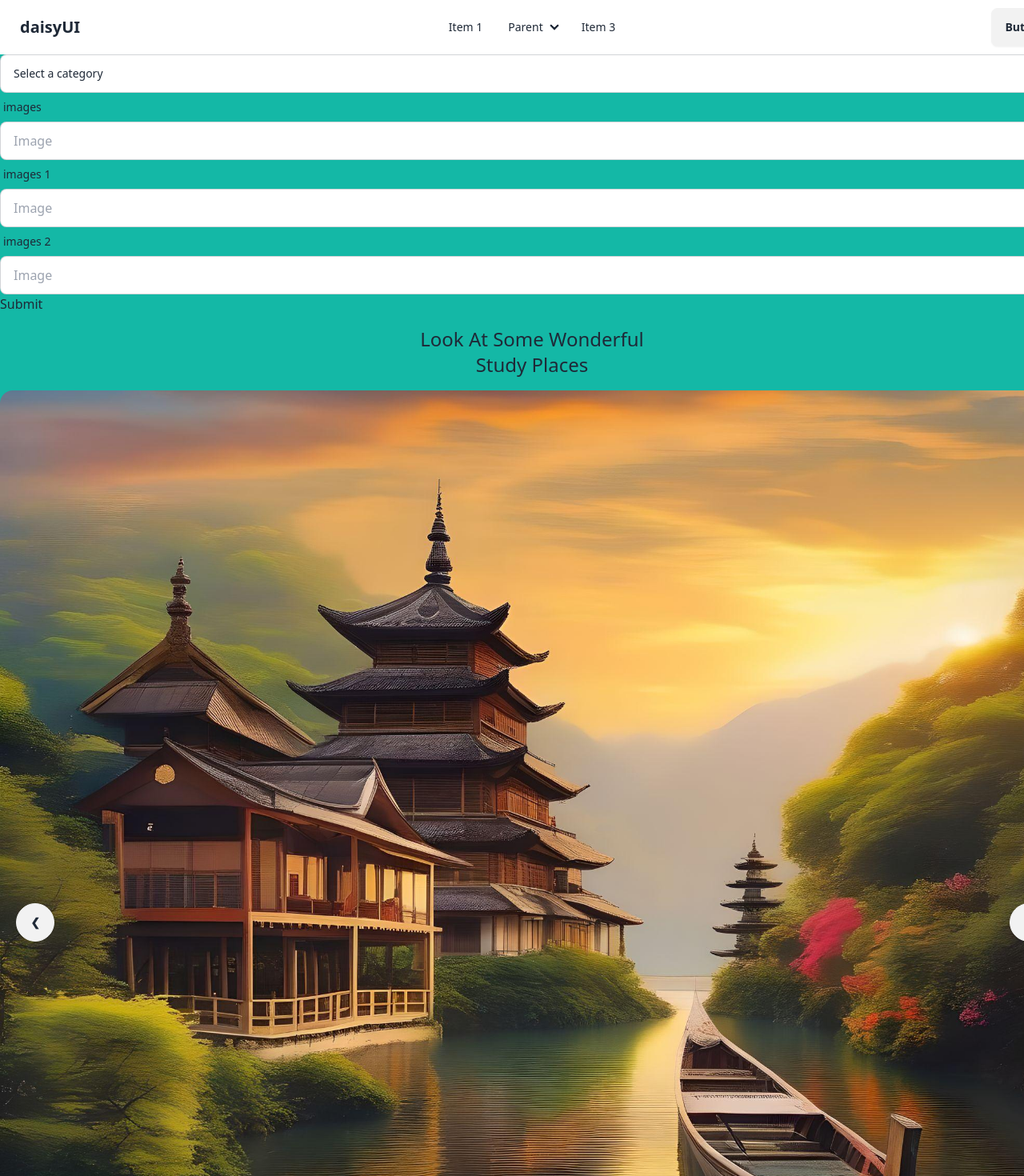
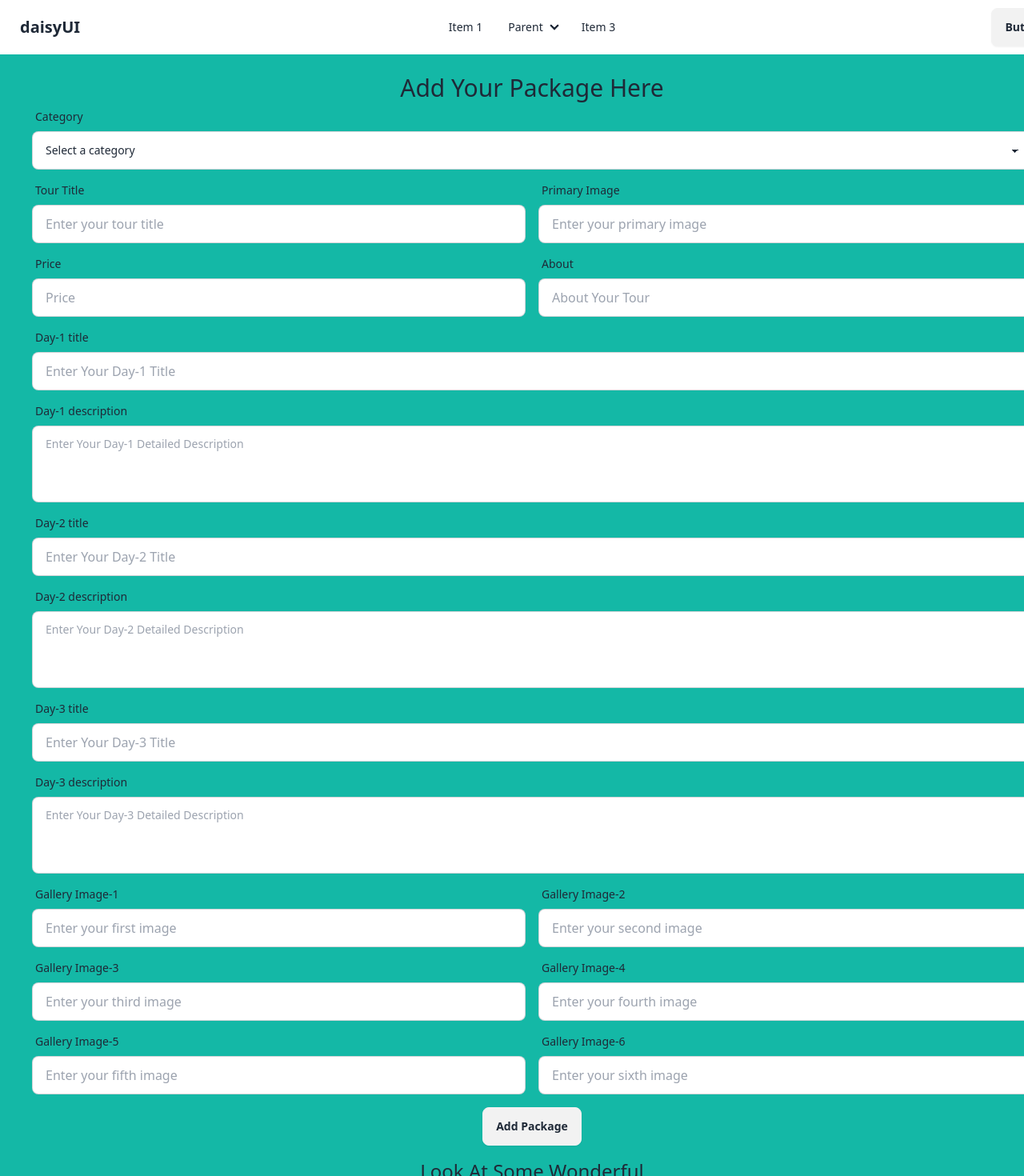
Before and after one commit to ShoaibHossainss/TravelBloom-client-side, a React (Vite) app: page / in a window 1280 px wide. Shown: the top 1470 px of the page at 80% size. Built offline with nearby package versions, Linux system fonts and the light colour scheme.

Commit message:
add package form designed successfully

```diff
--- a/src/Form.jsx
+++ b/src/Form.jsx
@@ -6,12 +6,19 @@ const Form = () => {
     const { register, handleSubmit } = useForm();
     const onSubmit = async data =>{
         console.log(data);
-       const images = {
+       const formData = {
         tour_type: data.category,
-        primary_image: data.images0,
-        secondary_images: [data.images1,data.images2]
+        trip_title: data.title,
+        price: data.price,
+        about: data.about,
+        tour_plan_day_1: [data.day_1_title,data.day_1_description],
+        tour_plan_day_2: [data.day_2_title,data.day_2_description],
+        tour_plan_day_3: [data.day_3_title,data.day_3_description],
+        primary_image: data.image,
+        secondary_images: [data.images1,data.images2,data.images3,data.images4,data.images5,data.images6],
+
        }
-       console.log(images)
+       console.log(formData)
         Swal.fire({
             title: "Are you sure?",
             text: "You won't be able to revert this!",
@@ -27,7 +34,7 @@ const Form = () => {
                     headers: {
                       'content-type': 'application/json'
                     },
-                    body: JSON.stringify(images)
+                    body: JSON.stringify(formData)
                   })
                   .then(res=>res.json())
                   .then(data=>{
@@ -48,43 +55,155 @@ const Form = () => {
     }
     return (
         <div>
-             <form onSubmit={handleSubmit(onSubmit)}>
+  <h3 className="text-3xl text-center mt-6">Add Your Package Here</h3>
+  <form className="mx-10" onSubmit={handleSubmit(onSubmit)}>
+  <div className="form-control w-full mb-2">
+  <div className="label">
+  <span className="label-text">Category</span>
+  </div>
   <select defaultValue='default' {...register("category",{required: true})} className="select select-bordered w-full">
-  <option value='default' disabled selected>Select a category</option>
+  <option value='default' disabled >Select a category</option>
   <option value="Adventure">Adventure</option>
   <option value="Cultural">Cultural</option>
   <option value="Relaxation">Relaxation</option>
   <option value="Wildlife">Wildlife</option>
   <option value="Cruise">Cruise</option>
   </select>
+  </div>
+  <div className='lg:flex mb-2 gap-4'>
   <div className="form-control w-full">
   <label>
   <div className="label">
-    <span className="label-text">images</span>
+  <span className="label-text">Tour Title</span>
   </div>
-  <input {...register("images0",{required: true})} type="text" placeholder="Image" className="input input-bordered w-full" />
+  <input {...register("title",{required: true})} type="text" placeholder="Enter your tour title" className="input input-bordered w-full" />
   </label>
   </div>
   <div className="form-control w-full">
   <label>
   <div className="label">
-    <span className="label-text">images 1</span>
+  <span className="label-text">Primary Image</span>
   </div>
-  <input {...register("images1",{required: true})} type="text" placeholder="Image" className="input input-bordered w-full" />
+  <input {...register("image",{required: true})} type="text" placeholder="Enter your primary image" className="input input-bordered w-full" />
+  </label>
+  </div>
+  </div>
+  <div className='lg:flex mb-2 gap-4'>
+  <div className="form-control w-full">
+  <label>
+  <div className="label">
+  <span className="label-text">Price</span>
+  </div>
+  <input {...register("price",{required: true})} type="number" placeholder="Price" className="input input-bordered w-full" />
   </label>
   </div>
   <div className="form-control w-full">
   <label>
   <div className="label">
-    <span className="label-text">images 2</span>
+  <span className="label-text">About</span>
   </div>
-  <input {...register("images2",{required: true})} type="text" placeholder="Image" className="input input-bordered w-full" />
+  <input {...register("about",{required: true})} type="text" placeholder="About Your Tour" className="input input-bordered w-full" />
   </label>
   </div>
-      <input type="submit" />
-
+  </div>
+  <div className="form-control w-full mb-2">
+  <label>
+  <div className="label">
+  <span className="label-text">Day-1 title</span>
+  </div>
+  <input {...register("day_1_title",{required: true})} type="number" placeholder="Enter Your Day-1 Title" className="input input-bordered w-full" />
+  </label>
+  </div>
+  <label className="form-control mb-2">
+  <div className="label">
+  <span className="label-text">Day-1 description</span>
+  </div>
+  <textarea {...register("day_1_description",{required: true})} className="textarea textarea-bordered h-24" placeholder="Enter Your Day-1 Detailed Description"></textarea>
+  </label>
+  <div className="form-control w-full mb-2">
+  <label>
+  <div className="label">
+  <span className="label-text">Day-2 title</span>
+  </div>
+  <input {...register("day_2_title",{required: true})} type="number" placeholder="Enter Your Day-2 Title" className="input input-bordered w-full" />
+  </label>
+  </div>
+  <label className="form-control mb-2">
+  <div className="label">
+  <span className="label-text">Day-2 description</span>
+  </div>
+  <textarea {...register("day_2_description",{required: true})} className="textarea textarea-bordered h-24" placeholder="Enter Your Day-2 Detailed Description"></textarea>
+  </label>
+  <div className="form-control w-full mb-2">
+  <label>
+  <div className="label">
+  <span className="label-text">Day-3 title</span>
+  </div>
+  <input {...register("day_3_title",{required: true})} type="number" placeholder="Enter Your Day-3 Title" className="input input-bordered w-full" />
+  </label>
+  </div>
+  <label className="form-control mb-2">
+  <div className="label">
+  <span className="label-text">Day-3 description</span>
+  </div>
+  <textarea {...register("day_3_description",{required: true})} className="textarea textarea-bordered h-24" placeholder="Enter Your Day-3 Detailed Description"></textarea>
+  </label>
+  <div className='lg:flex mb-2 gap-4'>
+  <div className="form-control w-full">
+  <label>
+  <div className="label">
+  <span className="label-text">Gallery Image-1</span>
+  </div>
+  <input {...register("images1",{required: true})} type="text" placeholder="Enter your first image" className="input input-bordered w-full" />
+  </label>
+  </div>
+  <div className="form-control w-full">
+  <label>
+  <div className="label">
+  <span className="label-text">Gallery Image-2</span>
+  </div>
+  <input {...register("images2",{required: true})} type="text" placeholder="Enter your second image" className="input input-bordered w-full" />
+  </label>
+  </div>
+  </div>
+  <div className='lg:flex mb-2 gap-4'>
+  <div className="form-control w-full">
+  <label>
+  <div className="label">
+  <span className="label-text">Gallery Image-3</span>
+  </div>
+  <input {...register("images3",{required: true})} type="text" placeholder="Enter your third image" className="input input-bordered w-full" />
+  </label>
+  </div>
+  <div className="form-control w-full">
+  <label>
+  <div className="label">
+  <span className="label-text">Gallery Image-4</span>
+  </div>
+  <input {...register("images4",{required: true})} type="text" placeholder="Enter your fourth image" className="input input-bordered w-full" />
+  </label>
+  </div>
+  </div>
+  <div className='lg:flex mb-2 gap-4'>
+  <div className="form-control w-full">
+  <label>
+  <div className="label">
+  <span className="label-text">Gallery Image-5</span>
+  </div>
+  <input {...register("images5",{required: true})} type="text" placeholder="Enter your fifth image" className="input input-bordered w-full" />
+  </label>
+  </div>
+  <div className="form-control w-full">
+  <label>
+  <div className="label">
+  <span className="label-text">Gallery Image-6</span>
+  </div>
+  <input {...register("images6",{required: true})} type="text" placeholder="Enter your sixth image" className="input input-bordered w-full" />
+  </label>
+  </div>
+  </div>
+  <button className="btn flex mx-auto mt-4">Add Package</button>
   </form>
-
   </div>
     );
 };
```
Lines whose indentation alone changed are shown as unchanged.
